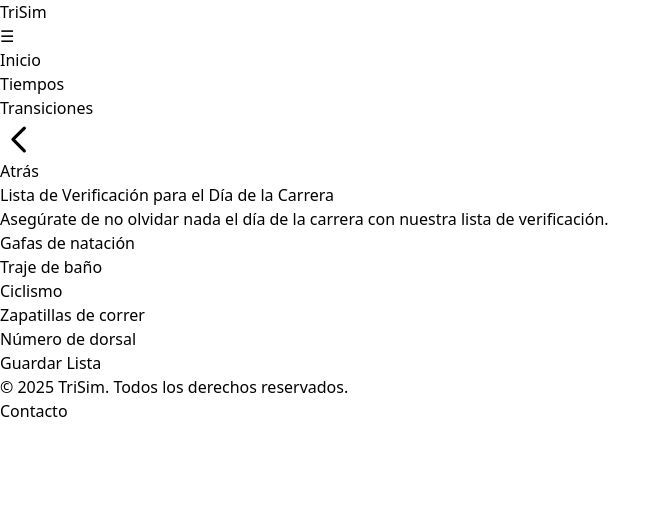
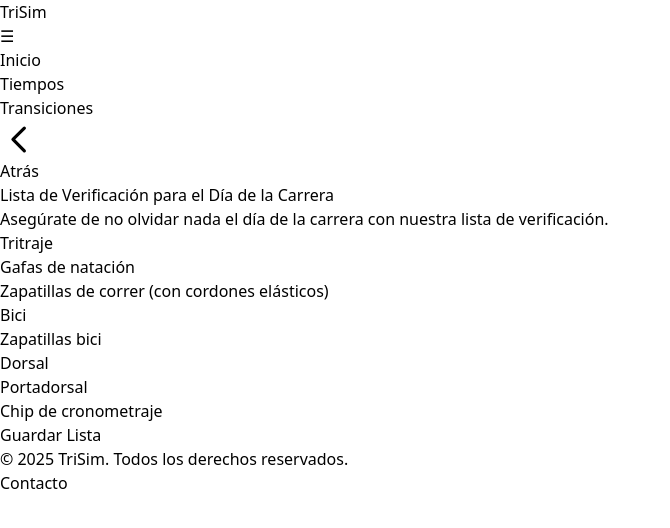
Before and after one commit to jotorcos/TriSim, a Next.js app: page /checklist in a window 1280 px wide. Shown: the top 528 px of the page, without its empty margins (0-670 px from the left). Built offline with nearby package versions, Linux system fonts and the light colour scheme.

Commit message:
Improve checklist.

```diff
--- a/public/locales/es.json
+++ b/public/locales/es.json
@@ -27,12 +27,17 @@
   "checklist": {
     "title": "Lista de Verificación para el Día de la Carrera",
     "intro": "Asegúrate de no olvidar nada el día de la carrera con nuestra lista de verificación.",
-    "item1": "Gafas de natación",
-    "item2": "Traje de baño",
-    "item3": "Ciclismo",
-    "item4": "Zapatillas de correr",
-    "item5": "Número de dorsal",
-    "save": "Guardar Lista"
+    "save": "Guardar Lista",
+    "items": [
+      "Tritraje",
+      "Gafas de natación",
+      "Zapatillas de correr (con cordones elásticos)",
+      "Bici",
+      "Zapatillas bici",
+      "Dorsal",
+      "Portadorsal",
+      "Chip de cronometraje"
+    ]
   },
   "header": {
     "welcome": "TriSim",
--- a/src/app/checklist/page.tsx
+++ b/src/app/checklist/page.tsx
@@ -8,8 +8,7 @@
   if (error) return <div>Error loading translations: {error}</div>;
   if (!translations) return <div>Loading...</div>;
 
-  const { title, intro, item1, item2, item3, item4, item5, save } =
-    translations;
+  const { title, intro, items, save } = translations;
 
   return (
     <div className="flex flex-col items-center min-h-screen bg-gray-100 px-4 sm:px-8 lg:px-16 py-8">
@@ -19,11 +18,11 @@
       <p className="text-base sm:text-lg text-center max-w-3xl mb-6">{intro}</p>
 
       <ul className="list-disc space-y-2 mb-6 max-w-xl mx-auto">
-        <li className="text-base sm:text-lg">{item1}</li>
-        <li className="text-base sm:text-lg">{item2}</li>
-        <li className="text-base sm:text-lg">{item3}</li>
-        <li className="text-base sm:text-lg">{item4}</li>
-        <li className="text-base sm:text-lg">{item5}</li>
+        {items.map((item: string, index: number) => (
+          <li key={index} className="text-base sm:text-lg">
+            {item}
+          </li>
+        ))}
       </ul>
 
       <button className="bg-blue-600 text-white py-3 px-6 rounded-lg hover:bg-blue-500 transition duration-300 ease-in-out focus:outline-none focus:ring-4 focus:ring-blue-300">
```
